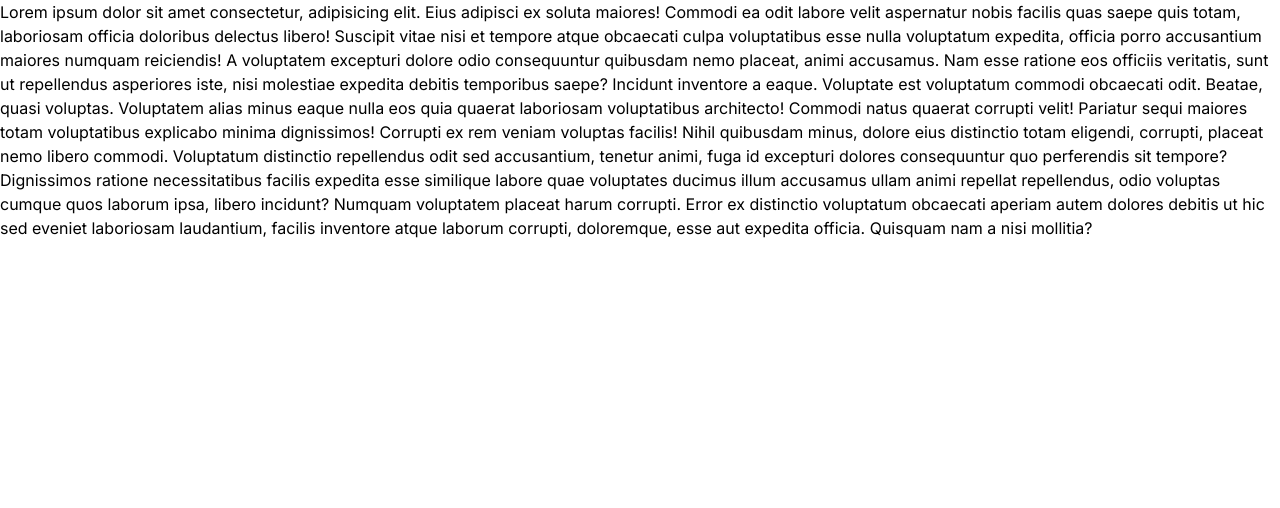
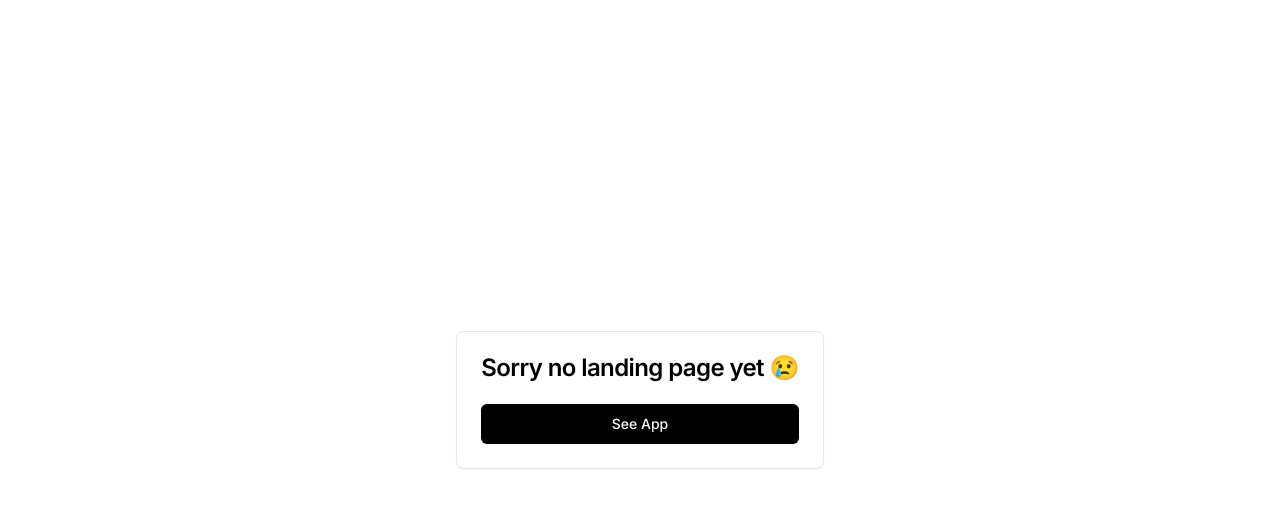
Before and after one commit to EthanQuarry/finance-tracker, a Next.js app: page /landing in a window 1280 px wide. Shown: the top 508 px of the page. Built offline with nearby package versions, Linux system fonts and the light colour scheme.

Commit message:
simple landing page

```diff
--- a/app/landing/page.tsx
+++ b/app/landing/page.tsx
@@ -1,15 +1,27 @@
+import { Button } from "@/components/ui/button";
+import { Card, CardContent, CardDescription, CardHeader, CardTitle } from "@/components/ui/card";
+import Link from "next/link";
 import React from "react";
 import { FC } from "react";
 
 const Landing: FC = () => {
     return (
-        <div>Lorem ipsum dolor sit amet consectetur, adipisicing elit. Eius adipisci ex soluta maiores! Commodi ea odit labore velit aspernatur nobis facilis quas saepe quis totam, laboriosam officia doloribus delectus libero!
-        Suscipit vitae nisi et tempore atque obcaecati culpa voluptatibus esse nulla voluptatum expedita, officia porro accusantium maiores numquam reiciendis! A voluptatem excepturi dolore odio consequuntur quibusdam nemo placeat, animi accusamus.
-        Nam esse ratione eos officiis veritatis, sunt ut repellendus asperiores iste, nisi molestiae expedita debitis temporibus saepe? Incidunt inventore a eaque. Voluptate est voluptatum commodi obcaecati odit. Beatae, quasi voluptas.
-        Voluptatem alias minus eaque nulla eos quia quaerat laboriosam voluptatibus architecto! Commodi natus quaerat corrupti velit! Pariatur sequi maiores totam voluptatibus explicabo minima dignissimos! Corrupti ex rem veniam voluptas facilis!
-        Nihil quibusdam minus, dolore eius distinctio totam eligendi, corrupti, placeat nemo libero commodi. Voluptatum distinctio repellendus odit sed accusantium, tenetur animi, fuga id excepturi dolores consequuntur quo perferendis sit tempore?
-        Dignissimos ratione necessitatibus facilis expedita esse similique labore quae voluptates ducimus illum accusamus ullam animi repellat repellendus, odio voluptas cumque quos laborum ipsa, libero incidunt? Numquam voluptatem placeat harum corrupti.
-        Error ex distinctio voluptatum obcaecati aperiam autem dolores debitis ut hic sed eveniet laboriosam laudantium, facilis inventore atque laborum corrupti, doloremque, esse aut expedita officia. Quisquam nam a nisi mollitia?</div>
+        <>
+            <main className="h-screen grid place-items-center">
+            <Card>
+                <CardHeader>
+                    <CardTitle>
+                    Sorry no landing page yet  😢
+                    </CardTitle>
+                </CardHeader>
+
+                <CardContent>
+                    <Link href='/login'><Button className="w-full">See App</Button></Link>
+                </CardContent>
+
+            </Card>
+            </main>
+        </>
     )
 }
 
--- a/middleware.ts
+++ b/middleware.ts
@@ -26,6 +26,7 @@ export default async function middleware(req: NextRequest) {
   if (
     pathname.startsWith("/_next") ||
     pathname.startsWith("/api") ||
+    pathname.startsWith("/landing") ||
     PUBLIC_FILE.test(pathname)
   ) {
     return NextResponse.next();
@@ -47,7 +48,7 @@ export default async function middleware(req: NextRequest) {
     }
 
     if (!isAuthenticated) {
-      req.nextUrl.pathname = "/login";
+      req.nextUrl.pathname = "/landing";
       return NextResponse.redirect(req.nextUrl);
     }
     return NextResponse.next();
```
